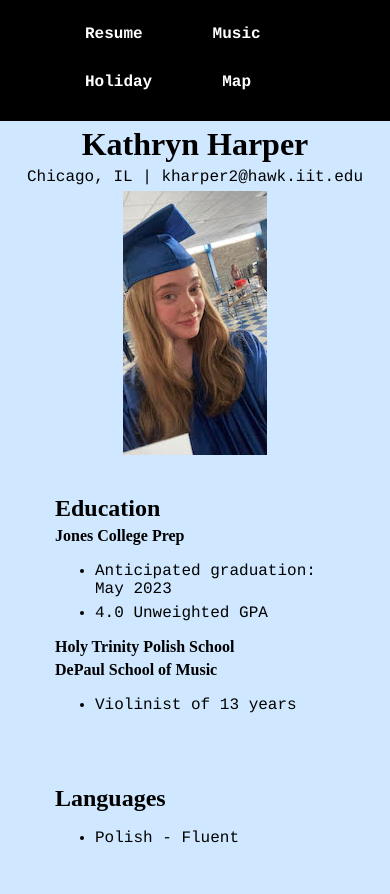
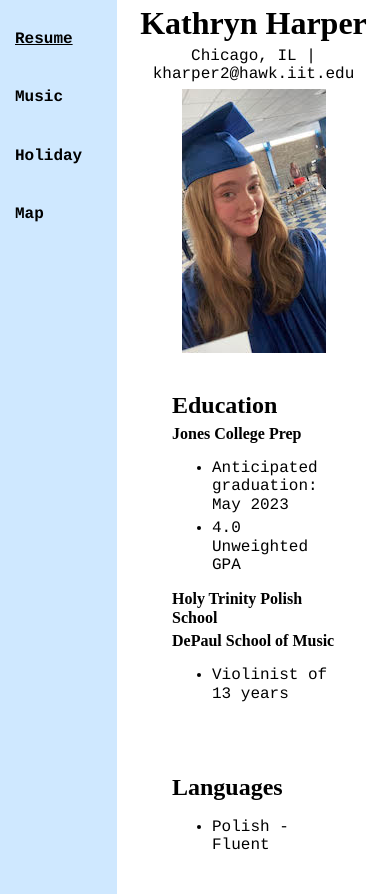
Before and after one commit to kharper2/Project-3, a plain HTML site: page index.html in a window 390 px wide. Shown: the top 894 px of the page. Drawn offline with Linux system fonts and the light colour scheme; a web font is replaced by a local one.

Commit message:
added media queries

```diff
--- a/css/style.css
+++ b/css/style.css
@@ -115,8 +115,73 @@ h1{
   padding: 20px 50px;
 }
 
-#head{
+#head, .rimg{
   text-align: center;
+}
+
+/* MOBILE PORTRAIT */
+@media only screen and (min-width: 320px) and (max-width: 479px) {
+  .rbody{
+    background-color: white;
+    float: right;
+    width: 70%;
+  }
+
+  .rbody h1,h2,h4, p,li{
+    color: black;
+  }
+
+  .rbody #main-navbar{
+    left: 0%;
+    position: fixed;
+    background-color: #cfe8ff;
+    height: 100%;
+    width: 25%;
+  }
+
+  .rbody #main-navbar ul{
+    list-style-type: none;
+    padding: 0;
+  }
+
+  .rbody #main-navbar ul li a{
+    color: black;
+    display: block;
+    text-decoration: none;
+    text-align: center;
+    padding: 15px 0;
+  }
+
+  .rbody #main-navbar ul li a:hover{
+    background-color: black;
+    color: #cfe8ff;
+  }
+
+
+}
+
+/* MOBILE LANDSCAPE */
+@media only screen and (min-width: 480px) and (max-width: 767px) {
+  .rbody{
+    background-color: black;
+  }
+
+  .rbody h1,h2,h4, p,li{
+    color: white;
+  }
+
+  .rbody #main-navbar{
+    background-color: white;
+  }
+
+  .rbody #main-navbar ul li a{
+    color: black;
+  }
+
+  .rbody #main-navbar ul li a:hover{
+    background-color: black;
+    color: white;
+  }
 }
 
 #disclaimers h4{
--- a/index.html
+++ b/index.html
@@ -8,6 +8,7 @@
     <link rel="stylesheet" href="css/style.css">
   </head>
   <body>
+  <div class = "rbody">
     <header>
       <nav id="main-navbar">
         <div id="navbar-container">
@@ -23,8 +24,10 @@
     <section id="head">
       <h1>Kathryn Harper</h1>
       <p>Chicago, IL | kharper2@hawk.iit.edu</p>
+    </section>
+    <div class="rimg">
       <img src = "images/resume.jpg" alt = "Kathryn in Cap and Gown">
-    </section>
+    </div>
     <div class="s">
       <h2>Education</h2>
       <h4>Jones College Prep</h4>
@@ -90,5 +93,6 @@
       </ul>
       <h4>Babysitter</h4>
     </div>
+  </div>
   </body>
 </html>
```
Also changed, not shown: music.html (+1 -1 lines).
